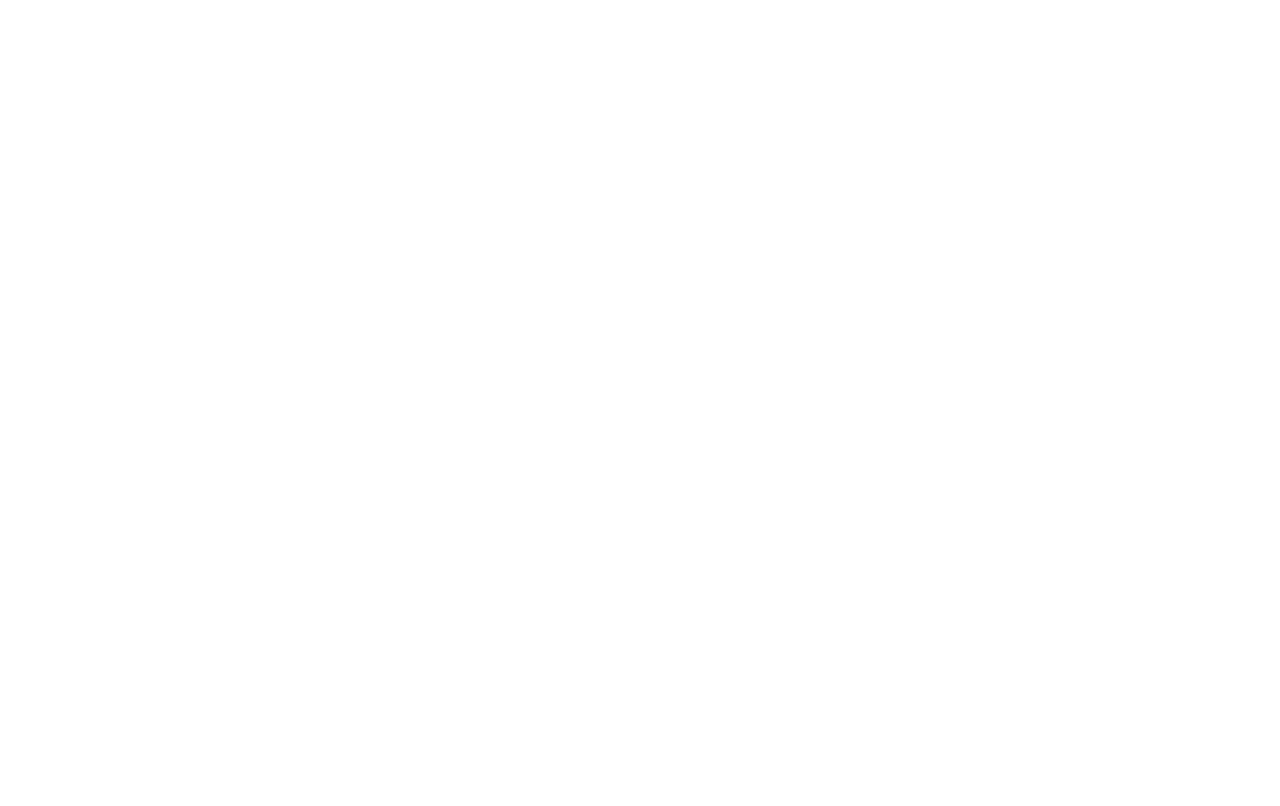
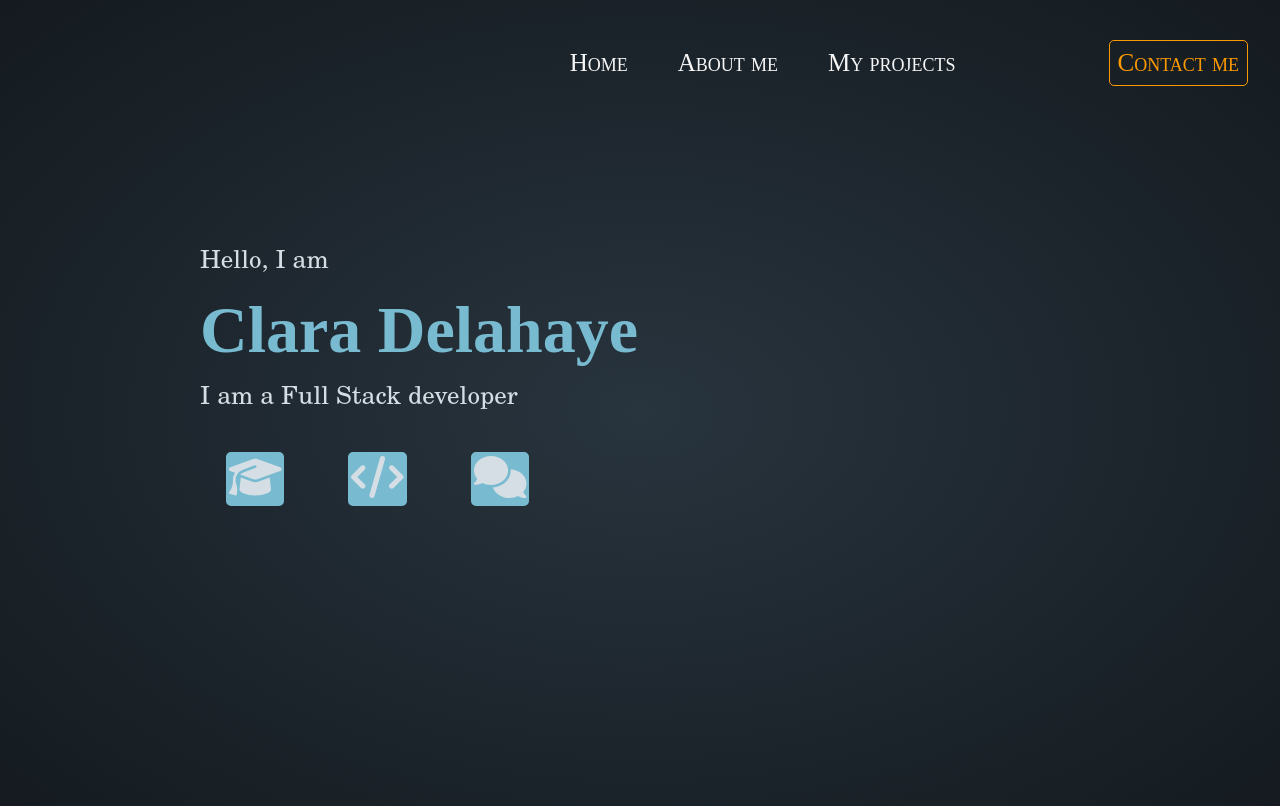
Before and after one commit to cdelahaye/portfolio, a React (Create React App) app: page /portfolio in a window 1280 px wide. Shown: the top 806 px of the page. Built offline with nearby package versions, Linux system fonts and the light colour scheme.

Commit message:
fix main url

```diff
--- a/package.json
+++ b/package.json
@@ -1,7 +1,7 @@
 {
   "name": "frontend",
   "version": "0.1.0",
-  "homepage": "https://cdelahaye.github.io/portfolio/",
+  "homepage": "https://cdelahaye.github.io/",
   "private": true,
   "dependencies": {
     "@apollo/client": "^3.8.4",
--- a/src/App.js
+++ b/src/App.js
@@ -15,7 +15,7 @@
       <Router>
       <NavBar />
       <Routes>
-        <Route path="/" element={<Home />} />
+        <Route path="/portfolio" element={<Home />} />
         <Route path='/about' element={<About/>} />
         <Route path='/work' element={<Work />} />
         <Route path='/contact' element={<Contact />} />
--- a/src/components/Home.js
+++ b/src/components/Home.js
@@ -1,7 +1,7 @@
 import { Text, Name, GlobalStyle, Blank, Icons, BoxedText } from './Elements'
 import { FontAwesomeIcon } from '@fortawesome/react-fontawesome'
 import { faGraduationCap,
-          faLaptopCode, faFolderTree, faFileCode, faCode,
+          faCode, // faLaptopCode, faFolderTree, faFileCode,
           faComments } from '@fortawesome/free-solid-svg-icons'
 import React, { useState } from 'react'
 
```
